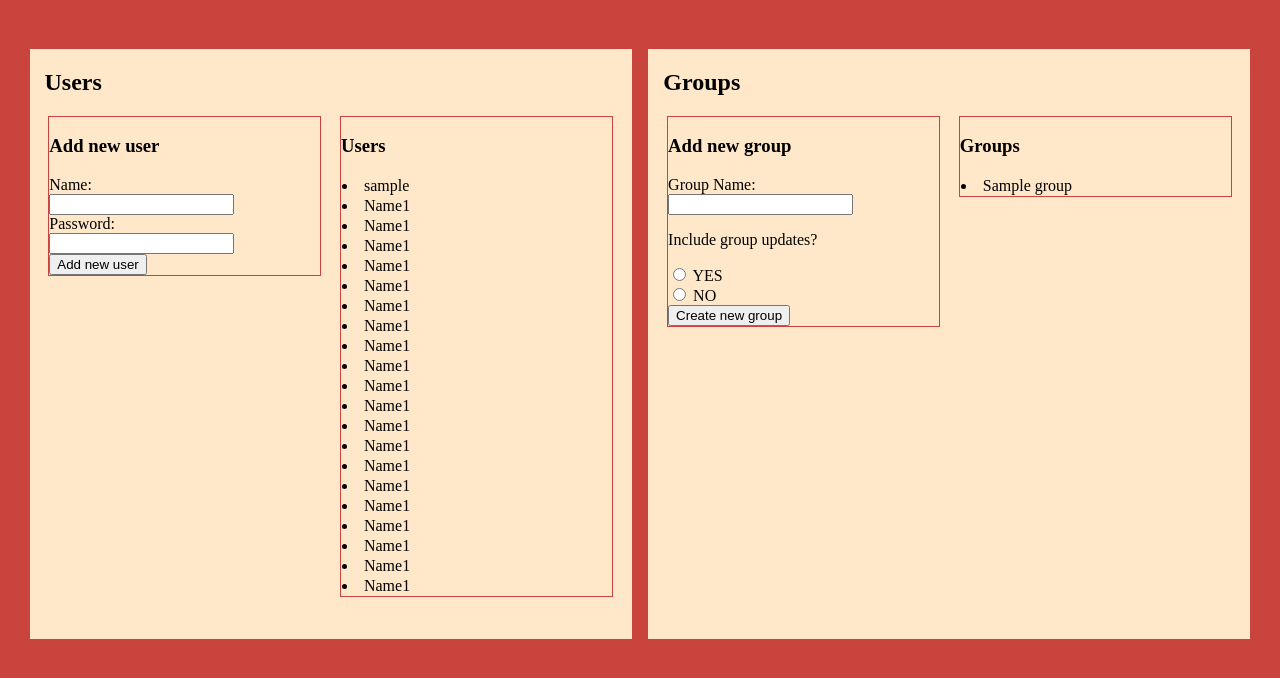
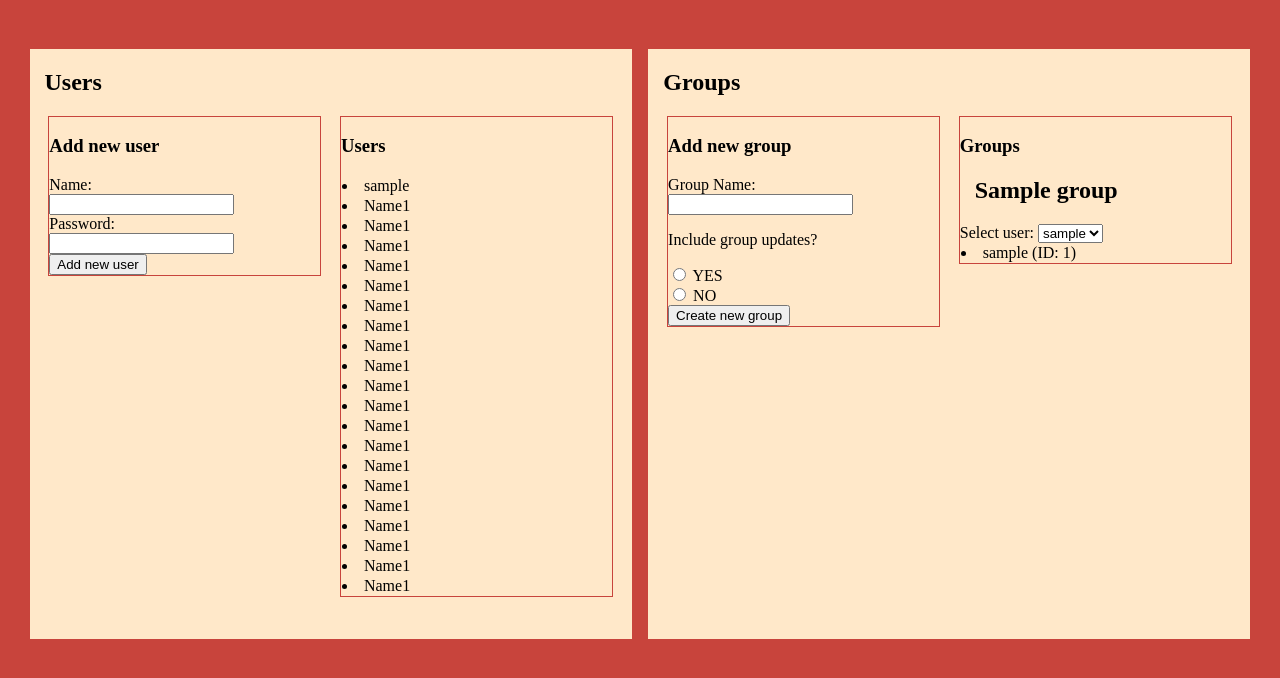
Before and after one commit to ZuzanaOsobova/BP-old, a PHP site: page /settings.php in a window 1280 px wide. Shown: the part 96-774 px from the top of the page. Run offline with PHP 8.4, Linux system fonts and the light colour scheme; the visitor is signed in with stand-in values (Sample User, id 1); tables that the repository leaves empty hold one stand-in row (values such as "Sample post").

Commit message:
Added group and group users showing, added dropdown menu of all users existing, gotta add submit button and SQL to add users to groups

```diff
--- a/settings.php
+++ b/settings.php
@@ -197,13 +197,59 @@ if (!empty($_POST)){
             <div class="column2">
                 <h3>Groups</h3>
                 <?php
-                $query = $db ->prepare("SELECT group_name FROM groups");
+                $query = $db ->prepare("SELECT groups.group_id, groups.group_name, users.user_id, users.user_name
+FROM groups
+JOIN rel_user_group ON groups.group_id = rel_user_group.group_id
+JOIN users ON rel_user_group.user_id = users.user_id
+ORDER BY groups.group_name, users.user_name");
                 $query->execute();
-                $groups = $query ->fetchAll(PDO::FETCH_ASSOC);
-                if(!empty($groups)){
-                    foreach ($groups as $group){
-                        $group_name = $group['group_name'];
-                        echo"<li>$group_name<br>";
+                $rows = $query ->fetchAll(PDO::FETCH_ASSOC);
+
+                if(!empty($rows)) {
+
+                    foreach ($rows as $row) {
+
+                        $group_name = $row['group_name'];
+                        $group_id = $row['group_id'];
+                        $user_name = $row['user_name'];
+                        $user_id = $row['user_id'];
+
+                        $grouped_groups[$group_name][] = ['user_id' => $row['user_id'], 'user_name' => $row['user_name']];
+
+                    }
+
+                    foreach ($grouped_groups as $groupName => $groupUsers) {
+                        echo "<h2>$groupName</h2>";
+
+                        $stmt = $db->prepare("SELECT user_name, user_id FROM users ");
+                        $stmt->execute();
+                        $users = $stmt->fetchAll(PDO::FETCH_ASSOC);
+
+
+
+                        //TODO
+                        //finish adding new players
+                        // just create submit button and throw the ids through together
+                        ?>
+                        <form method='post'>
+                        <label for='user_id'>Select user:</label>
+                        <select name='user_id' id='user_id'>
+                        <?php foreach ($users as $user): ?>
+                            <option value=" <?php echo $user['user_id']; ?>">
+                                <?php echo $user['user_name']; ?>
+                            </option>
+                            <?php endforeach; ?>
+                        </select>
+                        </form>
+
+                        <?php
+
+
+
+                        foreach ($groupUsers as $userData) {
+                            echo "<li>{$userData['user_name']} (ID: {$userData['user_id']})<br>";
+                        }
+
                     }
                 }
                 ?>
```
